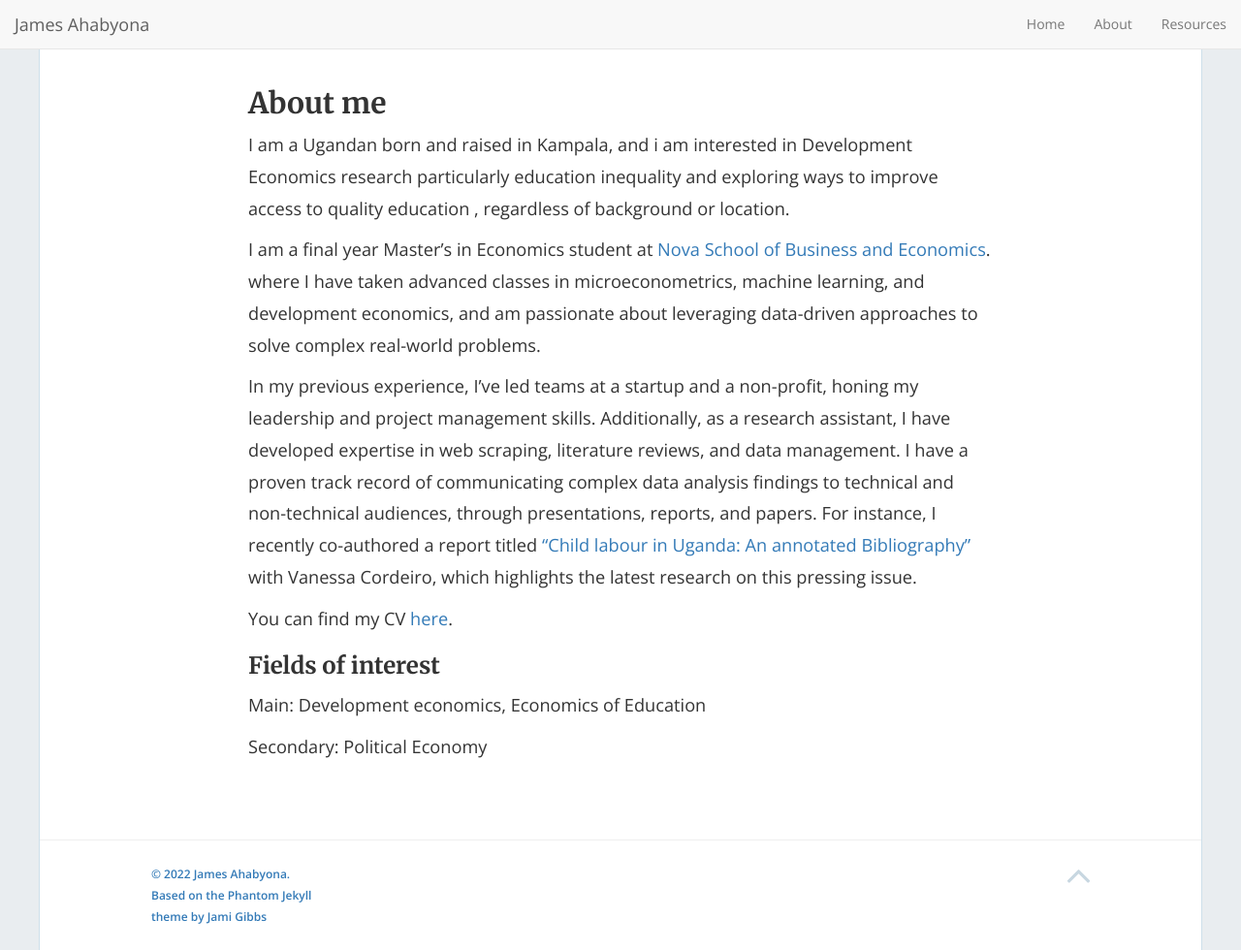
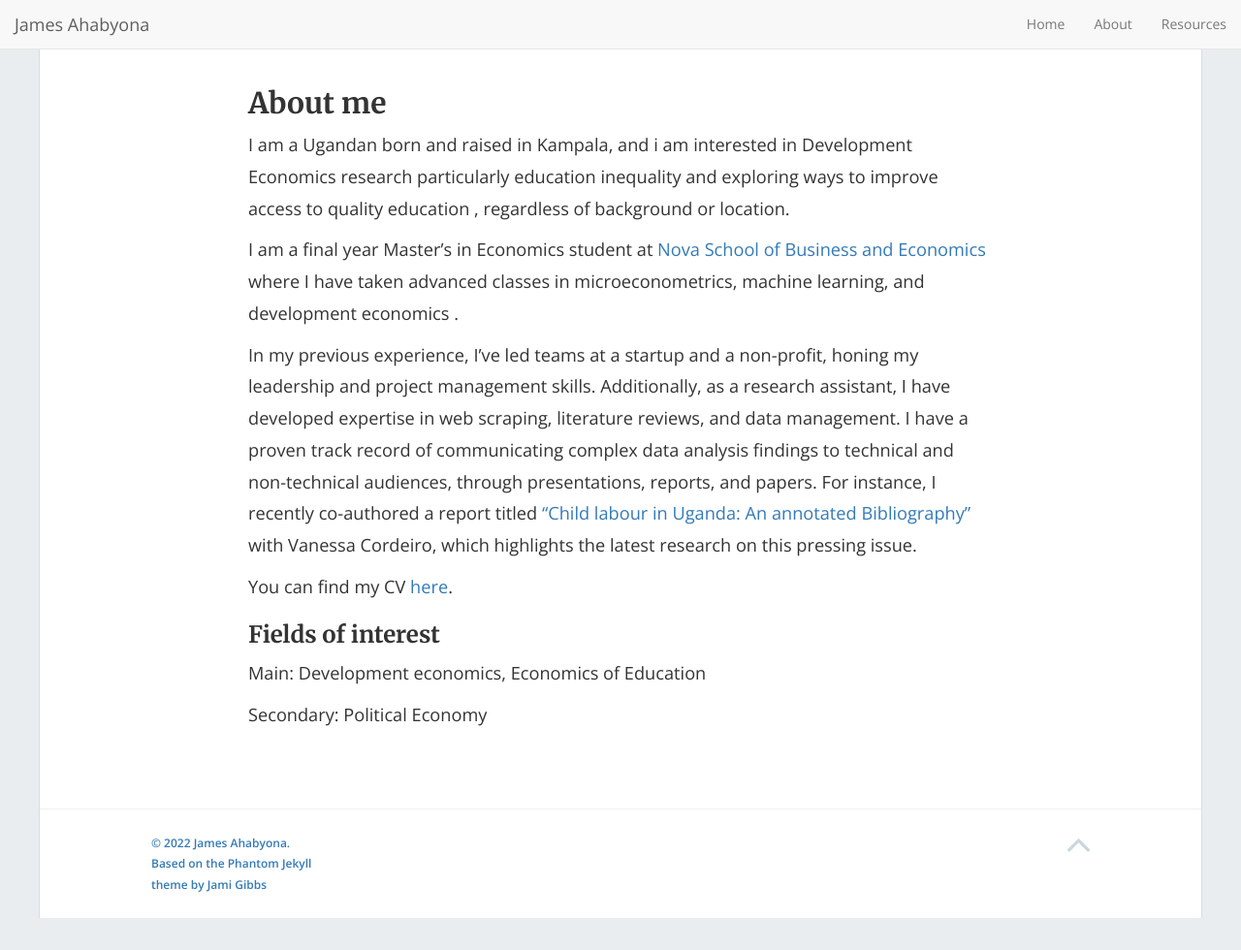
Before and after one commit to mariaelenaguer/mariaelenaguer.github.io, a Jekyll site: the page built from About.md, in a window 1280 px wide and 980 px high. Shown: the whole window at 97% size. Built offline with Jekyll 4.4.1, drawn with Linux system fonts in a browser that asks for light colours; nearby versions of some CDN libraries.

Commit message:
Update About.md

```diff
--- a/About.md
+++ b/About.md
@@ -6,7 +6,7 @@
 ## About me
 I am a Ugandan born and raised in Kampala, and i am interested in Development Economics research particularly education inequality and exploring ways to improve access to quality education , regardless of background or location.
 
-I am a final year Master's in Economics student at [Nova School of Business and Economics](https://www.novasbe.unl.pt/en/programs/masters/economics/program). where I have taken advanced classes in microeconometrics, machine learning, and development economics, and am passionate about leveraging data-driven approaches to solve complex real-world problems.
+I am a final year Master's in Economics student at [Nova School of Business and Economics](https://www.novasbe.unl.pt/en/programs/masters/economics/program) where I have taken advanced classes in microeconometrics, machine learning, and development economics .
 
 In my previous experience, I've led teams at a startup and a non-profit, honing my leadership and project management skills. Additionally, as a research assistant, I have developed expertise in web scraping, literature reviews, and data management. I have a proven track record of communicating complex data analysis findings to technical and non-technical audiences, through presentations, reports, and papers. For instance, I recently co-authored a report titled ["Child labour in Uganda: An annotated Bibliography"](Uganda-1.pdf) with Vanessa Cordeiro, which highlights the latest research on this pressing issue.
 
```
